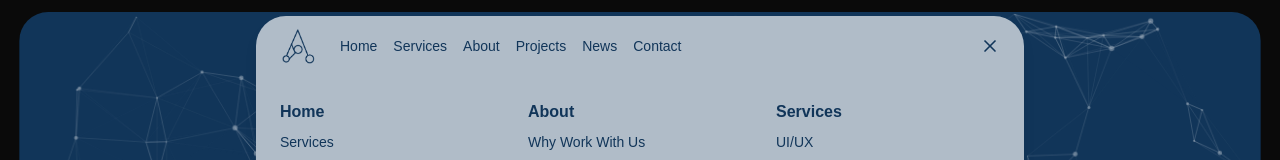
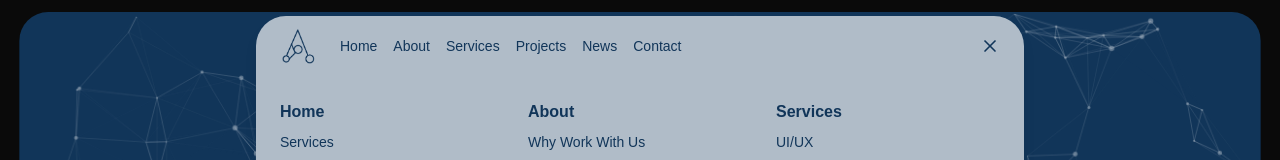
Before and after one commit to AndroSolutionsPersonal/Andro-Website, a Next.js app: page / in a window 1280 px wide. Both pictures are taken after a click on the button 730 px from the left and 46 px from the top of the page. Shown: the top 160 px of the page. Built offline with nearby package versions, Linux system fonts and the light colour scheme.

Commit message:
I am working on resposive navbar

```diff
--- a/components/Navbar.jsx
+++ b/components/Navbar.jsx
@@ -109,10 +109,10 @@ export default function Navbar() {
                                 <Link href="/">Home</Link>
                             </li>
                             <li>
-                                <Link href="/services">Services</Link>
+                                <Link href="/about">About</Link>
                             </li>
                             <li>
-                                <Link href="/about">About</Link>
+                                <Link href="/services">Services</Link>
                             </li>
                             <li>
                                 <Link href="/projects">Projects</Link>
```
